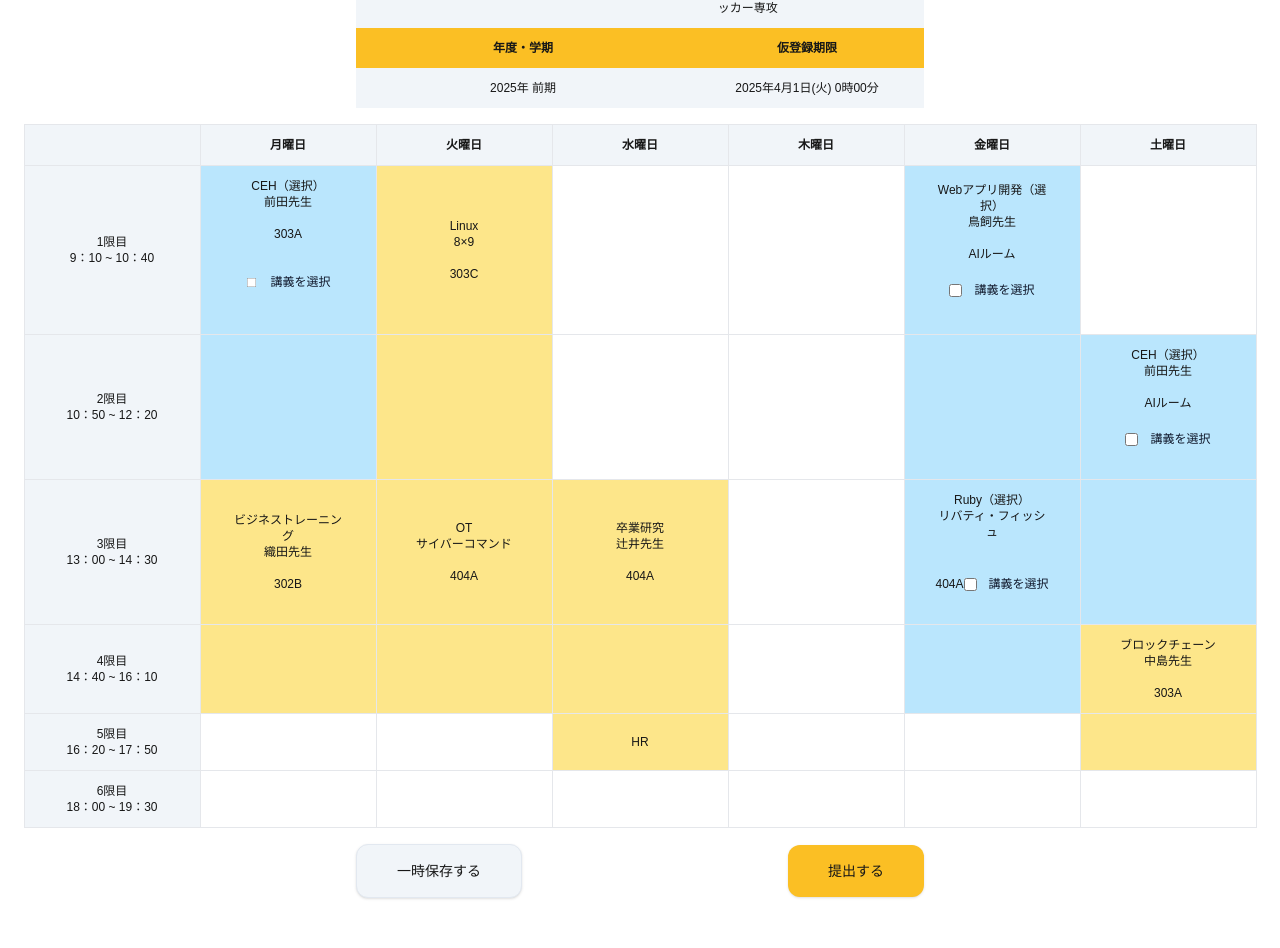
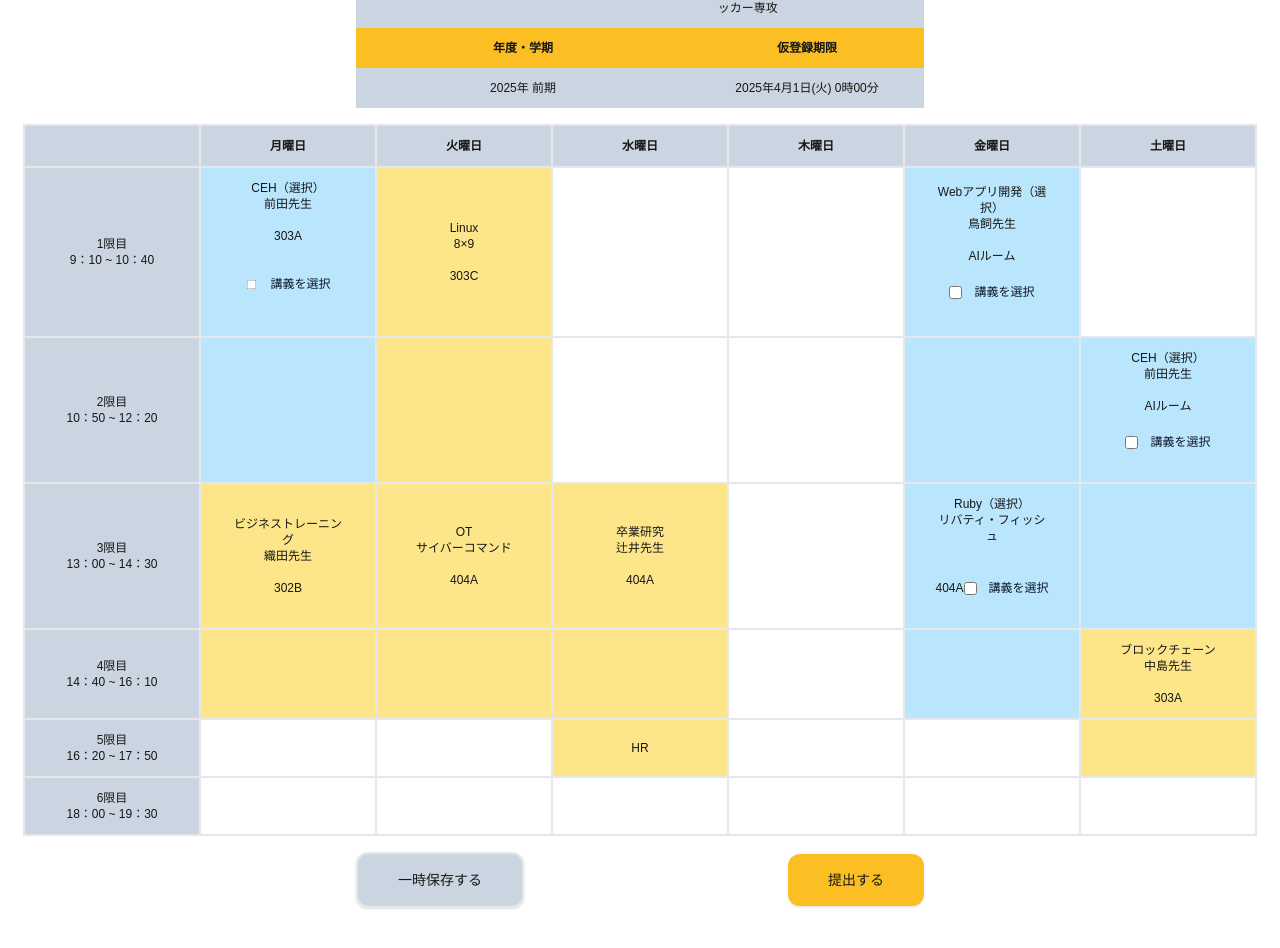
Before and after one commit to rikiyqhks/com-portal-x, a Next.js app: page /course_registration in a window 1280 px wide. Shown: the part 300-1248 px from the top of the page. Built offline with nearby package versions, Linux system fonts and the light colour scheme.

Commit message:
メインページの修正とSQL追加

```diff
--- a/app/attendance_sheet/page.tsx
+++ b/app/attendance_sheet/page.tsx
@@ -10,6 +10,7 @@ import dummyCourse from '@/app/data/dummyCourse.json'
 
 // コースの子配列の型指定
 type Course = {
+  subjectID: number
   subjectName: string
   instructor: string
   credits: number
@@ -230,7 +231,7 @@ const Attendance_Sheet = () => {
                     <Link
                       className='w-16 md:w-32 flex flex-row justify-center items-center gap-1 md:gap-2 text-[9px] md:text-xs
                         mx-auto px-2 md:px-5 py-2 md:py-3 rounded-xl bg-slate-100 hover:bg-slate-200 border border-slate-200 duration-200 shadow hover:shadow-md'
-                      href='#'
+                      href={`/attendance_sheet/${course.subjectID}`}
                     >
                       <Image
                         className='w-4 md:w-6'
--- a/app/course_registration/page.tsx
+++ b/app/course_registration/page.tsx
@@ -28,7 +28,7 @@ const Course_Registration = () => {
               </tr>
             </thead>
             <tbody>
-              <tr className='bg-slate-100'>
+              <tr className='bg-slate-300'>
                 <td className='px-3 py-1 md:px-7 md:py-3'>前田 力哉</td>
                 <td className='px-3 py-1 md:px-7 md:py-3'>2104240029</td>
                 <td className='px-3 py-1 md:px-7 md:py-3'>スーパーゲームＩＴ科 ホワイトハッカー専攻</td>
@@ -45,7 +45,7 @@ const Course_Registration = () => {
               </tr>
             </thead>
             <tbody>
-              <tr className='bg-slate-100'>
+              <tr className='bg-slate-300'>
                 <td className='px-3 py-1 md:px-7 md:py-3'>2025年 前期</td>
                 <td className='px-3 py-1 md:px-7 md:py-3'>2025年4月1日(火) 0時00分</td>
               </tr>
@@ -54,25 +54,25 @@ const Course_Registration = () => {
         </section>
         <section className='flex flex-col overflow-x-scroll md:overflow-x-visible justify-start md:justify-center items-start md:items-center'>
           {/* テーブルコンテンツ 履修登録 */}
-          <table className='w-full table-fixed text-[9px] md:text-xs text-center border'>
+          <table className='w-full table-fixed text-[9px] md:text-xs text-center border-2'>
             <caption className='text-start py-1 md:hidden'>※横スクロールして全体を確認して下さい。</caption>
             <thead>
               {/* 1列目 */}
-              <tr className='bg-slate-100 border'>
-                <th className='w-24 px-3 py-1 md:w-44 border md:px-7 md:py-3'></th>
-                <th className='w-24 px-3 py-1 md:w-44 border md:px-7 md:py-3'>月曜日</th>
-                <th className='w-24 px-3 py-1 md:w-44 border md:px-7 md:py-3'>火曜日</th>
-                <th className='w-24 px-3 py-1 md:w-44 border md:px-7 md:py-3'>水曜日</th>
-                <th className='w-24 px-3 py-1 md:w-44 border md:px-7 md:py-3'>木曜日</th>
-                <th className='w-24 px-3 py-1 md:w-44 border md:px-7 md:py-3'>金曜日</th>
-                <th className='w-24 px-3 py-1 md:w-44 border md:px-7 md:py-3'>土曜日</th>
+              <tr className='bg-slate-300 border-2'>
+                <th className='w-24 px-3 py-1 md:w-44 border-2 md:px-7 md:py-3'></th>
+                <th className='w-24 px-3 py-1 md:w-44 border-2 md:px-7 md:py-3'>月曜日</th>
+                <th className='w-24 px-3 py-1 md:w-44 border-2 md:px-7 md:py-3'>火曜日</th>
+                <th className='w-24 px-3 py-1 md:w-44 border-2 md:px-7 md:py-3'>水曜日</th>
+                <th className='w-24 px-3 py-1 md:w-44 border-2 md:px-7 md:py-3'>木曜日</th>
+                <th className='w-24 px-3 py-1 md:w-44 border-2 md:px-7 md:py-3'>金曜日</th>
+                <th className='w-24 px-3 py-1 md:w-44 border-2 md:px-7 md:py-3'>土曜日</th>
               </tr>
             </thead>
             <tbody>
               {/* 2列目 */}
-              <tr className='border'>
-                <td className='bg-slate-100 border px-7 py-3'>1限目<br />9：10 ~ 10：40</td>
-                <td className='bg-sky-200 px-7 border py-3'>
+              <tr className='border-2'>
+                <td className='bg-slate-300 border-2 px-7 py-3'>1限目<br />9：10 ~ 10：40</td>
+                <td className='bg-sky-200 px-7 border-2 py-3'>
                   CEH（選択）<br />前田先生<br /><br />303A<br />
                   <span className='inline-block my-5'>
                     <label htmlFor='ceh-1-checkbox' className='w-full flex md:block flex-col py-3 text-[9px] md:text-xs text-slate-900 cursor-pointer'>
@@ -80,7 +80,7 @@ const Course_Registration = () => {
                         id='ceh-1-checkbox'
                         type='checkbox'
                         checked={selected[1]}
-                        className='scale-75 align-middle text-blue-600 bg-slate-100 border-slate-300 rounded focus:ring-blue-500 focus:ring-2 cursor-pointer'
+                        className='scale-75 align-middle text-blue-600 bg-slate-300 border-2-slate-300 rounded focus:ring-blue-500 focus:ring-2 cursor-pointer'
                         // 選択したら状態管理変数に真偽値を代入
                         onChange={(e: ChangeEvent<HTMLInputElement>) => {
                           const newSelected = [...selected]
@@ -92,10 +92,10 @@ const Course_Registration = () => {
                     </label>
                   </span>
                 </td>
-                <td className='bg-amber-200 px-7 border py-3'>Linux<br />8×9<br /><br />303C</td>
-                <td className='px-7 border py-3'></td>
-                <td className='px-7 border py-3'></td>
-                <td className='bg-sky-200 px-7 border py-3'>
+                <td className='bg-amber-200 px-7 border-2 py-3'>Linux<br />8×9<br /><br />303C</td>
+                <td className='px-7 border-2 py-3'></td>
+                <td className='px-7 border-2 py-3'></td>
+                <td className='bg-sky-200 px-7 border-2 py-3'>
                   Webアプリ開発（選択）<br />鳥飼先生<br /><br />AIルーム
                   <span className='inline-block my-5'>
                     <label htmlFor='web-app-checkbox' className='w-full py-3 text-[9px] md:text-xs text-slate-900 cursor-pointer'>
@@ -103,7 +103,7 @@ const Course_Registration = () => {
                         id='web-app-checkbox'
                         type='checkbox'
                         checked={selected[2]}
-                        className='align-middle text-blue-600 bg-slate-100 border-slate-300 rounded focus:ring-blue-500 focus:ring-2 cursor-pointer'
+                        className='align-middle text-blue-600 bg-slate-300 border-2-slate-300 rounded focus:ring-blue-500 focus:ring-2 cursor-pointer'
                         // 選択したら状態管理変数に真偽値を代入
                         onChange={(e: ChangeEvent<HTMLInputElement>) => {
                           const newSelected = [...selected]
@@ -115,17 +115,17 @@ const Course_Registration = () => {
                     </label>
                   </span>
                 </td>
-                <td className='px-7 border py-3'></td>
+                <td className='px-7 border-2 py-3'></td>
               </tr>
               {/* 3列目 */}
-              <tr className='border'>
-                <td className='bg-slate-100 border px-7 py-3'>2限目<br />10：50 ~ 12：20</td>
-                <td className='bg-sky-200 px-7 border py-3'></td>
-                <td className='bg-amber-200 px-7 border py-3'></td>
-                <td className='px-7 border py-3'></td>
-                <td className='px-7 border py-3'></td>
-                <td className='bg-sky-200 px-7 border py-3'></td>
-                <td className='bg-sky-200 px-7 border py-3'>
+              <tr className='border-2'>
+                <td className='bg-slate-300 border-2 px-7 py-3'>2限目<br />10：50 ~ 12：20</td>
+                <td className='bg-sky-200 px-7 border-2 py-3'></td>
+                <td className='bg-amber-200 px-7 border-2 py-3'></td>
+                <td className='px-7 border-2 py-3'></td>
+                <td className='px-7 border-2 py-3'></td>
+                <td className='bg-sky-200 px-7 border-2 py-3'></td>
+                <td className='bg-sky-200 px-7 border-2 py-3'>
                   CEH（選択）<br />前田先生<br /><br />AIルーム
                   <span className='inline-block my-5'>
                     <label htmlFor='ceh-2-checkbox' className='w-full py-3 text-[9px] md:text-xs text-slate-900 cursor-pointer'>
@@ -133,7 +133,7 @@ const Course_Registration = () => {
                         id='ceh-2-checkbox'
                         type='checkbox'
                         checked={selected[3]}
-                        className='align-middle text-blue-600 bg-slate-100 border-slate-300 rounded focus:ring-blue-500 focus:ring-2 cursor-pointer'
+                        className='align-middle text-blue-600 bg-slate-300 border-2-slate-300 rounded focus:ring-blue-500 focus:ring-2 cursor-pointer'
                         // 選択したら状態管理変数に真偽値を代入
                         onChange={(e: ChangeEvent<HTMLInputElement>) => {
                           const newSelected = [...selected]
@@ -147,13 +147,13 @@ const Course_Registration = () => {
                 </td>
               </tr>
               {/* 4列目 */}
-              <tr className='border'>
-                <td className='bg-slate-100 border px-7 py-3'>3限目<br />13：00 ~ 14：30</td>
-                <td className='bg-amber-200 px-7 border py-3'>ビジネストレーニング<br />織田先生<br /><br />302B</td>
-                <td className='bg-amber-200 px-7 border py-3'>OT<br />サイバーコマンド<br /><br />404A</td>
-                <td className='bg-amber-200 px-7 border py-3'>卒業研究<br />辻井先生<br /><br />404A</td>
-                <td className='px-7 border py-3'></td>
-                <td className='bg-sky-200 px-7 border py-3'>
+              <tr className='border-2'>
+                <td className='bg-slate-300 border-2 px-7 py-3'>3限目<br />13：00 ~ 14：30</td>
+                <td className='bg-amber-200 px-7 border-2 py-3'>ビジネストレーニング<br />織田先生<br /><br />302B</td>
+                <td className='bg-amber-200 px-7 border-2 py-3'>OT<br />サイバーコマンド<br /><br />404A</td>
+                <td className='bg-amber-200 px-7 border-2 py-3'>卒業研究<br />辻井先生<br /><br />404A</td>
+                <td className='px-7 border-2 py-3'></td>
+                <td className='bg-sky-200 px-7 border-2 py-3'>
                   Ruby（選択）<br />リバティ・フィッシュ<br /><br />404A
                   <span className='inline-block my-5'>
                     <label htmlFor='ruby-checkbox' className='w-full py-3 text-[9px] md:text-xs text-slate-900 cursor-pointer'>
@@ -161,7 +161,7 @@ const Course_Registration = () => {
                         id='ruby-checkbox'
                         type='checkbox'
                         checked={selected[4]}
-                        className='align-middle text-blue-600 bg-slate-100 border-slate-300 rounded focus:ring-blue-500 focus:ring-2 cursor-pointer'
+                        className='align-middle text-blue-600 bg-slate-300 border-2-slate-300 rounded focus:ring-blue-500 focus:ring-2 cursor-pointer'
                         // 選択したら状態管理変数に真偽値を代入
                         onChange={(e: ChangeEvent<HTMLInputElement>) => {
                           const newSelected = [...selected]
@@ -173,44 +173,44 @@ const Course_Registration = () => {
                     </label>
                   </span>
                 </td>
-                <td className='bg-sky-200 px-7 border py-3'></td>
+                <td className='bg-sky-200 px-7 border-2 py-3'></td>
               </tr>
               {/* 5列目 */}
-              <tr className='border'>
-                <td className='bg-slate-100 border px-7 py-3'>4限目<br />14：40 ~ 16：10</td>
-                <td className='bg-amber-200 px-7 border py-3'></td>
-                <td className='bg-amber-200 px-7 border py-3'></td>
-                <td className='bg-amber-200 px-7 border py-3'></td>
-                <td className='px-7 border py-3'></td>
-                <td className='bg-sky-200 px-7 border py-3'></td>
-                <td className='bg-amber-200 px-7 border py-3'>ブロックチェーン<br />中島先生<br /><br />303A</td>
+              <tr className='border-2'>
+                <td className='bg-slate-300 border-2 px-7 py-3'>4限目<br />14：40 ~ 16：10</td>
+                <td className='bg-amber-200 px-7 border-2 py-3'></td>
+                <td className='bg-amber-200 px-7 border-2 py-3'></td>
+                <td className='bg-amber-200 px-7 border-2 py-3'></td>
+                <td className='px-7 border-2 py-3'></td>
+                <td className='bg-sky-200 px-7 border-2 py-3'></td>
+                <td className='bg-amber-200 px-7 border-2 py-3'>ブロックチェーン<br />中島先生<br /><br />303A</td>
               </tr>
               {/* 6列目 */}
-              <tr className='border'>
-                <td className='bg-slate-100 border px-7 py-3'>5限目<br />16：20 ~ 17：50</td>
-                <td className='px-7 border py-3'></td>
-                <td className='px-7 border py-3'></td>
-                <td className='bg-amber-200 px-7 border py-3'>HR</td>
-                <td className='px-7 border py-3'></td>
-                <td className='px-7 border py-3'></td>
-                <td className='bg-amber-200 px-7 border py-3'></td>
+              <tr className='border-2'>
+                <td className='bg-slate-300 border-2 px-7 py-3'>5限目<br />16：20 ~ 17：50</td>
+                <td className='px-7 border-2 py-3'></td>
+                <td className='px-7 border-2 py-3'></td>
+                <td className='bg-amber-200 px-7 border-2 py-3'>HR</td>
+                <td className='px-7 border-2 py-3'></td>
+                <td className='px-7 border-2 py-3'></td>
+                <td className='bg-amber-200 px-7 border-2 py-3'></td>
               </tr>
               {/* 7列目 */}
-              <tr className='border'>
-                <td className='bg-slate-100 border px-7 py-3'>6限目<br />18：00 ~ 19：30</td>
-                <td className='px-7 border py-3'></td>
-                <td className='px-7 border py-3'></td>
-                <td className='px-7 border py-3'></td>
-                <td className='px-7 border py-3'></td>
-                <td className='px-7 border py-3'></td>
-                <td className='px-7 border py-3'></td>
+              <tr className='border-2'>
+                <td className='bg-slate-300 border-2 px-7 py-3'>6限目<br />18：00 ~ 19：30</td>
+                <td className='px-7 border-2 py-3'></td>
+                <td className='px-7 border-2 py-3'></td>
+                <td className='px-7 border-2 py-3'></td>
+                <td className='px-7 border-2 py-3'></td>
+                <td className='px-7 border-2 py-3'></td>
+                <td className='px-7 border-2 py-3'></td>
               </tr>
             </tbody>
           </table>
         </section>
         <section className='flex flex-row justify-between items-center'>
           <button
-            className='text-xs md:text-sm px-3 md:px-10 py-3 md:py-4 rounded-xl bg-slate-100 hover:bg-slate-200 border border-slate-200 duration-200 shadow hover:shadow-md'
+            className='text-xs md:text-sm px-3 md:px-10 py-3 md:py-4 rounded-xl bg-slate-300 hover:bg-slate-300 border-2 border-2-slate-300 duration-200 shadow hover:shadow-md'
             onClick={() => alert('入力したデータを一時保存しました。')}
           >
             一時保存する
```
Also changed, not shown: app/attendance_sheet/[id]/page.tsx (added, +14 -0 lines), app/data/dummyCourse.json (+48 -0 lines), app/page.tsx (+42 -42 lines), public/survey.svg (renamed from public/questionary.svg), 1 other file (tests, documents, lock files or other folders).
